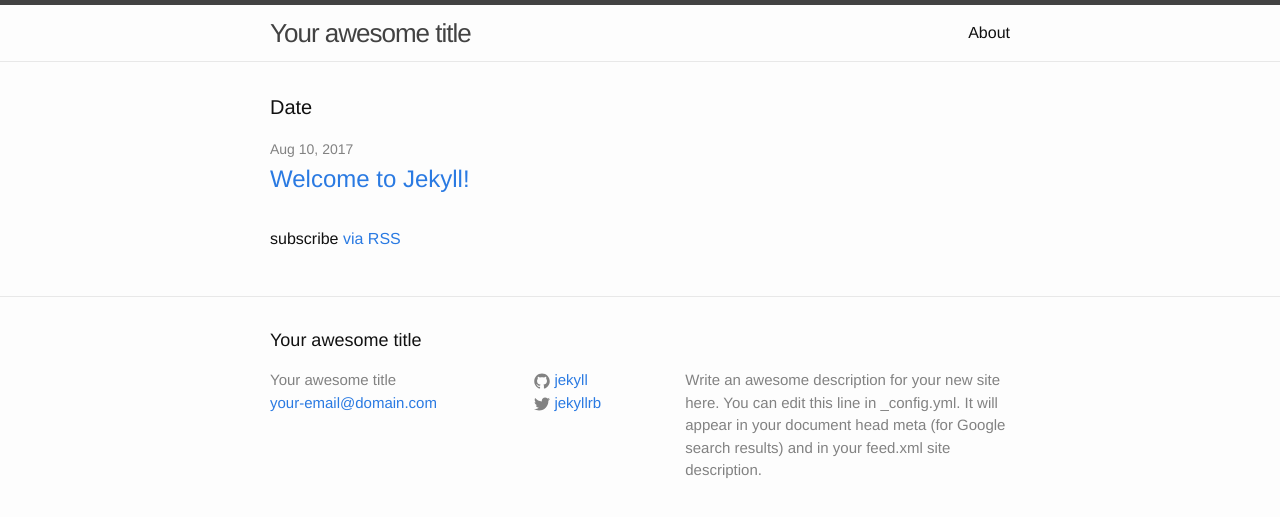
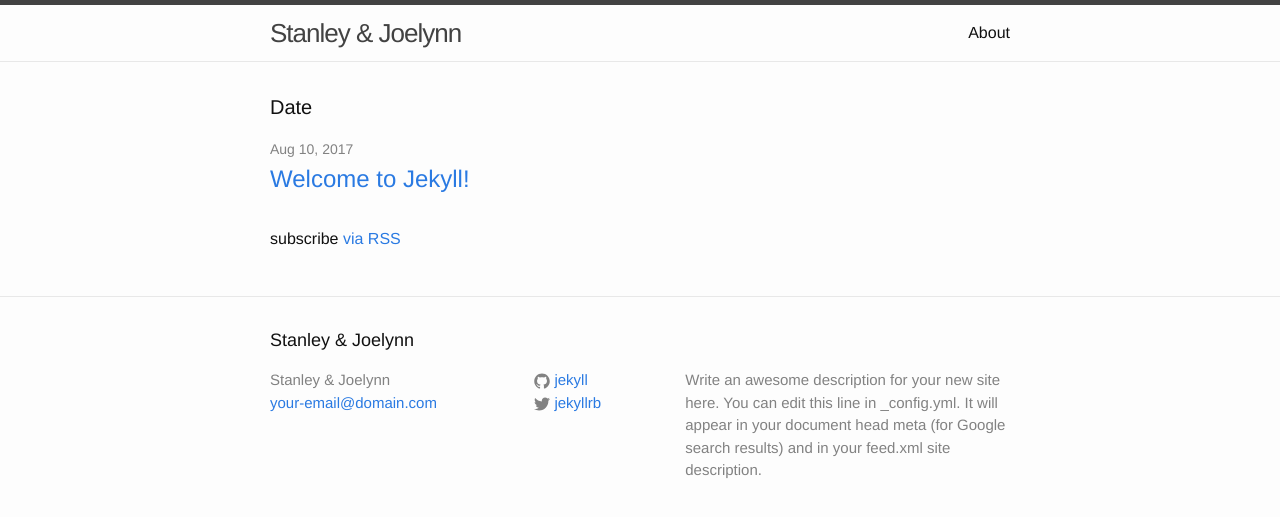
Before and after one commit to stanleyseow173/stanleyseow173.github.io, a Jekyll site: the page built from index.html, in a window 1280 px wide. Shown: the top 517 px of the page. Built offline with Jekyll 4.4.1, drawn with Linux system fonts in a browser that asks for light colours.

Commit message:
Update _config.yml

```diff
--- a/_config.yml
+++ b/_config.yml
@@ -6,7 +6,7 @@
 # 'jekyll serve'. If you change this file, please restart the server process.
 
 # Site settings
-title: Your awesome title
+title: Stanley & Joelynn
 email: your-email@domain.com
 description: > # this means to ignore newlines until "baseurl:"
   Write an awesome description for your new site here. You can edit this
```
